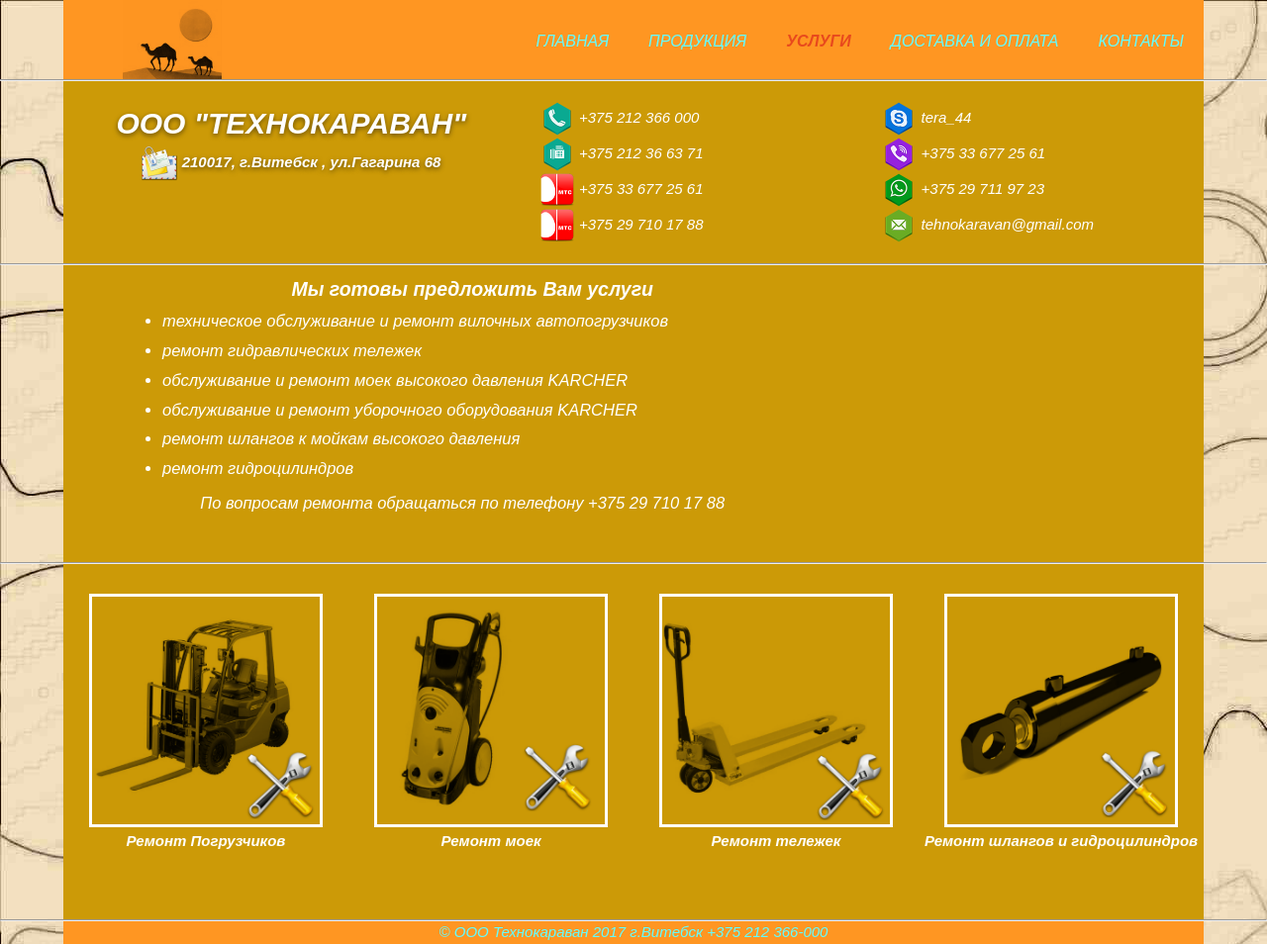
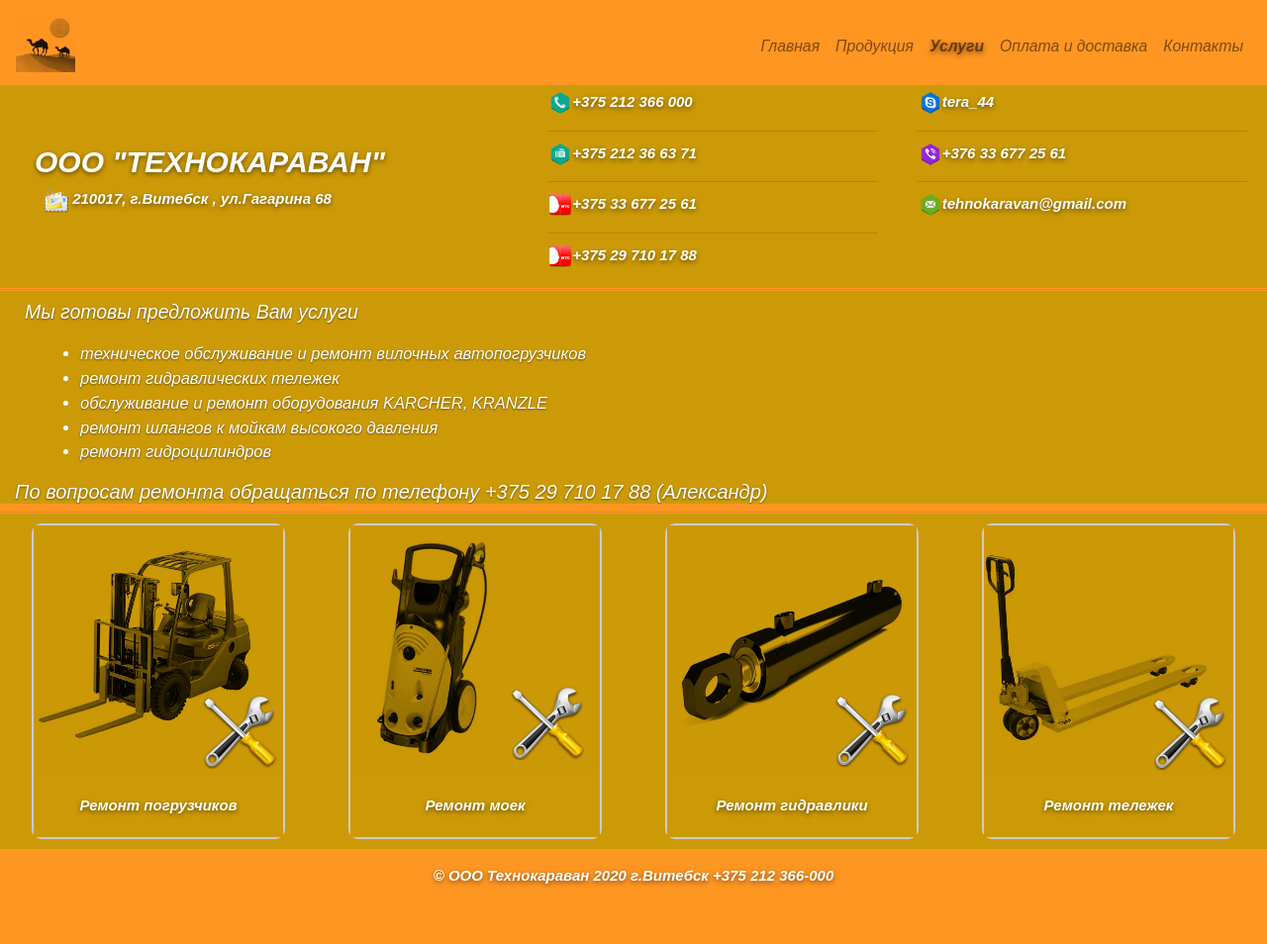
Before and after one commit to alexpreis/test, a plain HTML site: page service.html in a window 1280 px wide. Shown: the whole page at 99% size. After the commit the page ends 912 px from the top, so only its background shows below. Drawn offline with nearby package versions, Linux system fonts and the light colour scheme.

Commit message:
rewritten to adaptive bootstrap service.html

```diff
--- a/scss/style1.scss
+++ b/scss/style1.scss
@@ -119,6 +119,7 @@ nav {
 	color :  $text-color-main;
 	font-style: italic;
 	text-shadow: 0 1px 2px rgba(0,0,0,0.5);
+	margin-bottom: 0px;
 //background-color: $p-color;
 	h4 {
 		font-size: 1.3em;
@@ -136,6 +137,7 @@ nav {
 	p{
 		font-size: 1.1em;
 		padding:10px;
+		margin-bottom: 0px !important;
 	}
 }
 
--- a/service.html
+++ b/service.html
@@ -3,220 +3,274 @@
 <head>
 	<meta charset="UTF-8">
 	<meta name = "viewport" content="width=device-width">
-	<link rel="stylesheet" type="text/css" href="./css/style.css">
-	<script src="http://ajax.googleapis.com/ajax/libs/jquery/1.7.1/jquery.min.js" type="text/javascript"></script>
-	<!-- script to top button -->
-	<script type="text/javascript">
-		$(document).ready(function() {
-			$('body').append('<div id="toTop">ВВЕРХ</div>');
-				$(window).scroll(function() {
-					if($(this).scrollTop() > 200) {
-						$('#toTop').fadeIn();
-					} else {
-						$('#toTop').fadeOut();
-					}
-					});
+	<link rel="stylesheet" href="https://stackpath.bootstrapcdn.com/bootstrap/4.4.1/css/bootstrap.min.css" integrity="sha384-Vkoo8x4CGsO3+Hhxv8T/Q5PaXtkKtu6ug5TOeNV6gBiFeWPGFN9MuhOf23Q9Ifjh" crossorigin="anonymous">
+	<link rel="stylesheet" type="text/css" href="./css/style1.css">
 
-					$('#toTop').click(function() {
-					$('body, html').animate({scrollTop: 0}, 800);
-			});
-		});
-	</script>
 	<title>Технокараван | Услуги</title>
 </head>
-<body>
-	<header>
-		<DIV class="container" id="header">
-			<!--<p>"Контейнер 1"</p>-->
-			<div id="branding">
-			<!--	<h1>ООО ТЕХНОКАРАВАН 1</h1> -->
-				 <img src="./img/camelsy.png">
-				 <!--<img src="./img/logocamels.png"> -->
-			</div>
-				<nav>
 
-					<ul>
-						<li> <a href="index.html">Главная</a></li>
-						<li><a href="products.html">Продукция</a></li>
-						<li class="current"><a href="service.html">Услуги</a></li>
-						<li><a href="deliveryandpayment.html">Доставка и оплата</a></li>
-						<li><a href="contacts.html">Контакты</a></li>
-					</ul>
+<nav class="navbar navbar-expand-sm navbar-light">
 
-				</nav>
-	</DIV>
-</header>
+  <button class="navbar-toggler navbar-toggler-right" type="button" data-toggle="collapse" data-target="#navbarTogglerDemo02" aria-controls="navbarTogglerDemo02" aria-expanded="false" aria-label="Toggle navigation">
 
-<hr>
+    <span class="navbar-toggler-icon">  </span>
+
+  </button>
+
+   <a class="navbar-brand d-none d-sm-block" href="#">
+    <img src="./img/camelsy.png" width="60" height="60" alt="ООО ТЕХНОКАРАВАН">
+  </a>
+
+  <a class="navbar-brand" href="#"></a>
+
+  <div class="collapse navbar-collapse " id="navbarTogglerDemo02">
+
+    <ul class="navbar-nav  ml-auto mt-2 mt-md-10">
+
+      <li class="nav-item ">
+        <a class="nav-link " href="index.html"> Главная </a>
+      </li>
+
+      <li class="nav-item ">
+        <a class="nav-link " href="products.html">Продукция</a>
+      </li>
+
+   	 <li class="nav-item ">
+        <a class="nav-link contacts-con" href="service.html">Услуги</a>
+      </li>
+
+      <li class="nav-item">
+        <a class="nav-link" href="deliveryandpayment.html">Оплата и доставка</a>
+      </li>
+
+      <li class="nav-item ">
+        <a class="nav-link " href="contacts.html">Контакты</a>
+      </li>
 
 
-	<section>
-		<div class="container">
-		<!-- верхняя барка с контактами -->
 
-			<div class="container" id="indexcon2">
+    </ul>
+  </div>
+</nav>
+
+
+
+<!-- bar w contacts-->
+
+
+<body>
+	<div class="container-fluid ">
+		<div class ="row">
+			<div class = "col-md-5 d-flex flex-wrap align-content-center ">
 				<div class="contacts" id = "addres">
-					<h2> ООО "ТЕХНОКАРАВАН"</h2>
+					<h2> <i>ООО "ТЕХНОКАРАВАН"</i></h2>
 					<p><img class = "ico" src="./img/ico/evolution1.png" title = "Почтовый адрес" alt="Почта">
-					210017, г.Витебск , ул.Гагарина 68
-					</p>
-
-				</div>
-			</div>
-
-			<div class="container" id="indexcon3">
-				<div class="contacts">
-					<p>
-						 <img class = "ico" src="./img/ico/phone.png" title = "Телефон" alt="Телефон">
-						 +375 212 366 000
-					</p>
-					<p>
-						<img class = "ico" src="./img/ico/faxsm.png" title = "Факс" alt="Факс">
-						+375 212 36 63 71
-					</p>
-				<p>
-						<img class = "ico" src="./img/ico/icon_mts.png" title = "Телефон МТС" alt="MTC">
-						+375 33 677 25 61
-				</p>
-					<p>
-						<img class = "ico" src="./img/ico/icon_mts.png" title = "Телефон МТС" alt="MTC">
-						+375 29 710 17 88
-				</p>
-				</div>
-
-			</div>
-
-			<div class="container" id= "indexcon4">
-				<div class="contacts">
-					<p>
-						 <img class = "ico" src="./img/ico/skype.png" title = "Skype" alt="Skype">
-						 <i>tera_44</i>
-					</p>
-					<p>
-						<img class = "ico" src="./img/ico/viber.png" title = "Viber" alt="Viber">
-						+375 33 677 25 61
-					</p>
-					<p>
-						<img class = "ico" src="./img/ico/whatsapp.png" title = "Whatsapp" alt="Whatsapp">
-						+375 29 711 97 23
-					</p>
-
-					<p>
-						<img class = "ico" src="./img/ico/email.png" title = "email" alt="email">
-						<i>tehnokaravan@gmail.com</i>
+						<i>210017, г.Витебск , ул.Гагарина 68 </i>
 					</p>
 				</div>
-			</div>
-		</div>
-	</section>
-
-	<hr>
-
-	<div class="container">
-		<article>
-			<div class="container" id="mainp">
-				<h3>Мы готовы предложить Вам услуги
-							</h3>
-
-							<ul>
-								<li>техническое обслуживание и ремонт вилочных автопогрузчиков</li>
-								<li>ремонт гидравлических тележек</li>
-								<li>обслуживание и ремонт моек высокого давления KARCHER</li>
-								<li>обслуживание и ремонт уборочного оборудования KARCHER</li>
-								<li>ремонт шлангов к мойкам высокого давления</li>
-								<li>ремонт гидроцилиндров</li>
-
-							</ul>
-
-
-			<p>
-					По вопросам ремонта обращаться по телефону +375 29 710 17 88
-
-				</p>
-
-
 			</div>
 
 
 
 
+			<div class = "col-md ">
+				<div class="contacts">
+				<ul class="list-group list-group-flush">
+					<li class="list-group-item">
+						<span class= "sr-only" >Городской </span>
+					<p>
+						<span class="d-inline float-left">
+						 <img class = "ico d-md-none d-lg-block" src="./img/ico/phone.png" title = "Телефон" alt="Телефон">
+						 </span>
+						 <span class = "contacts-con">
+						 +375 212 366 000
+						 </span>
+					</p>
+				</li>
+				<li class="list-group-item">
+					<span class= "sr-only" >Факс</span>
+					<p>
+						<span class="d-inline float-left">
+						<img class = "ico d-md-none d-lg-block" src="./img/ico/faxsm.png" title = "Факс" alt="Факс">
+					</span>
+					<span class = "contacts-con">
+						+375 212 36 63 71
+					</span>
+					</p>
+				</li>
+				<li class="list-group-item">
+				<span class= "sr-only" >МТС</span>
+					<p>
+						<span class="d-inline float-left " >
+						<img class = "ico d-md-none d-lg-block" src="./img/ico/icon_mts.png" title = "Телефон МТС" alt="MTC">
+					</span>
+					<span class = "contacts-con">
+						+375 33 677 25 61
+					</span>
+					</p>
+				</li>
+				<li class="list-group-item">
+					<span class= "sr-only" >МТС</span>
+					<p>
+						<span class="d-inline float-left">
+						<img class = "ico d-md-none d-lg-block" src="./img/ico/icon_mts.png" title = "Телефон МТС" alt="MTC">
+					</span>
+					<span class = "contacts-con">
+						+375 29 710 17 88
+					</span>
 
-	</article>
+					</p>
+				</li>
+			</ul>
+				</div>
+
+			</div>
+			<div class = "col-md ">
+
+				<ul class="list-group list-group-flush">
+  						<li class="list-group-item">
+  						<span class= "sr-only" >Skype</span>
+  							<p>
+  								<span class="d-inline float-left">
+						 		<img class = "ico d-md-none d-lg-block" src="./img/ico/skype.png" title = "Skype" alt="Skype">
+						 		</span>
+						 		<span class = "contacts-con">
+						 		tera_44
+						 	</span>
+							</p>
+  					    </li>
+  						<li class="list-group-item ">
+  						<span class= "sr-only" >Viber</span>
+  							<p>
+  								<span class="d-inline float-left">
+								<img class = "ico d-md-none d-lg-block" src="./img/ico/viber.png" title = "Viber" alt="Viber">
+							</span>
+								<span class = "contacts-con">
+								+376 33 677 25 61
+							</span>
+
+							</p>
 
 
-</div>
-	<hr>
-	<section id= "boxes">
-		<div class="container">
-			<div class="box" id="B">
-			<br>
+  						</li>
 
-			<!--<a href="wip.html"><img src="./img/forkliftrep1.png"></a>
-			<a href="wip.html">Ремонт Погрузчиков</a>
-			-->
-			<img src="./img/forkliftrep1.png">
-			<p><strong>Ремонт Погрузчиков</strong></p>
+  						<li class="list-group-item">
+  							 <span class= "sr-only" >E-mail</span>
+  							<p>
+							<span class="d-inline float-left"><img class = "ico d-md-none d-lg-block" src="./img/ico/email.png" title = "email" alt="email"></span>
 
-				<br>
+							<span class = "contacts-con">
+							tehnokaravan@gmail.com
+						</span>
+							</p>
+
+  						</li>
+
+				</ul>
+
 
 			</div>
 
-			<div class="box" id="B">
-					<br>
-			<!--<a href="wip.html">	<img src="./img/karchrepair1.png"> </a>
-			<br>
-			<a href="wip.html"> Ремонт моек</a>
+		</div>
+	</div>
 
-		-->
+<!-- end bar w contacs -->
 
-				<img src="./img/karchrepair1.png">
-			<br>
-			<p> <strong>Ремонт моек</strong></p>
-			<br>
+	<hr>
+
+<!-- ************************************************ -->
+<div class = "container-fluid">
+	<div id="text-main-page" >
+
+			<h4>Мы готовы предложить Вам услуги</h4>
+
+				<ul >
+
+    				<li>техническое обслуживание и ремонт вилочных автопогрузчиков</li>
+					<li>ремонт гидравлических тележек</li>
+					<li>обслуживание и ремонт оборудования KARCHER, KRANZLE</li>
+					<li>ремонт шлангов к мойкам высокого давления</li>
+					<li>ремонт гидроцилиндров</li>
+
+				</ul>
+
+
+			<h5>По вопросам ремонта обращаться по телефону +375 29 710 17 88 (Александр) </h5>
+			</div>
+</div>
+
+<!--***************************************************** -->
+
+
+		<hr>
+<!-- cards begin -->
+		<div class="container-fluid ">
+			<div class ="row">
+				<div class = "col-md ">
+					<center>
+						<div class="card" style="width: 16rem;">
+								<img src="./img/forkliftrep1.png"" class="card-img-top" alt="Ремонт погрузчиков">
+						<div class="card-body">
+
+    						<p class="card-text contacts-con"> Ремонт погрузчиков</p>
+
+  						</div>
+  						</div>
+					</center>
+				</div>
+
+			<div class = "col-md ">
+					<center>
+						<div class="card" style="width: 16rem;">
+  							<img src="./img/karchrepair1.png" class="card-img-top" alt="Ремонт моек высокого давления">
+  						<div class="card-body">
+    						<p class="card-text contacts-con">Ремонт моек </p>
+  				  		</div>
+						</div>
+					</center>
 
 			</div>
 
-			<div class="box" id="B">
-					<br>
-				<!--<a href="./data/handpalletrepair.html"><img src="./img/handpalletrepair1.png"></a>
-				<br>
-				<a href="./data/handpalletrepair.html">Ремонт тележек</a>
-				-->
-
-
-				<img src="./img/handpalletrepair1.png">
-				<br>
-				<p><strong>Ремонт тележек</strong></p>
-
+			<div class = "col-md ">
+				<center>
+					<div class="card " style="width: 16rem;">
+  					<img src="./img/gcrep.png" class="card-img-top" alt="Ремонт гидравлики">
+  							<div class="card-body">
+    							<p class="card-text contacts-con"> Ремонт гидравлики</p>
+  							</div>
+					</div>
+				</center>
 			</div>
 
-			<div class="box" id="B">
-					<br>
+			<div class = "col-md ">
+				<center>
 
-				<!--<a href="wip.html"><img src="./img/gcrep.png"></a>
-				<br>
-				<a href="wip.html">Ремонт шлангов и гидроцилиндров</a> -->
+						<div class="card" style="width: 16rem;">
+							<img src="./img/handpalletrepair1.png" class="card-img-top" alt="Ремон гидравлических тележек">
+  								<div class="card-body">
+    								<p class="card-text contacts-con">Ремонт тележек</p>
+    							</div>
 
-				<img src="./img/gcrep.png">
-				<br>
-				<p><strong>Ремонт шлангов и гидроцилиндров</strong></p>
+						</div>
 
-				<br><br><br>
+				</center>
+			</div>
 
-			</div>
 		</div>
-		</section>
+	</div>
 
-	<hr>
 
 
 
 		<footer>
-			<div class="container" id="footer">
+			<div class="container-fluid footer contacts-con">
 				<p>
-					&copy; ООО Технокараван 2017 г.Витебск +375 212 366-000
+					<center>&copy; ООО Технокараван 2020 г.Витебск +375 212 366-000</center>
 				</p>
 			</div>
 		</footer>
+		<script src="https://code.jquery.com/jquery-3.4.1.slim.min.js" integrity="sha384-J6qa4849blE2+poT4WnyKhv5vZF5SrPo0iEjwBvKU7imGFAV0wwj1yYfoRSJoZ+n" crossorigin="anonymous"></script>
+<script src="https://cdn.jsdelivr.net/npm/popper.js@1.16.0/dist/umd/popper.min.js" integrity="sha384-Q6E9RHvbIyZFJoft+2mJbHaEWldlvI9IOYy5n3zV9zzTtmI3UksdQRVvoxMfooAo" crossorigin="anonymous"></script>
+<script src="https://stackpath.bootstrapcdn.com/bootstrap/4.4.1/js/bootstrap.min.js" integrity="sha384-wfSDF2E50Y2D1uUdj0O3uMBJnjuUD4Ih7YwaYd1iqfktj0Uod8GCExl3Og8ifwB6" crossorigin="anonymous"></script>
 </body>
 </html>
```
